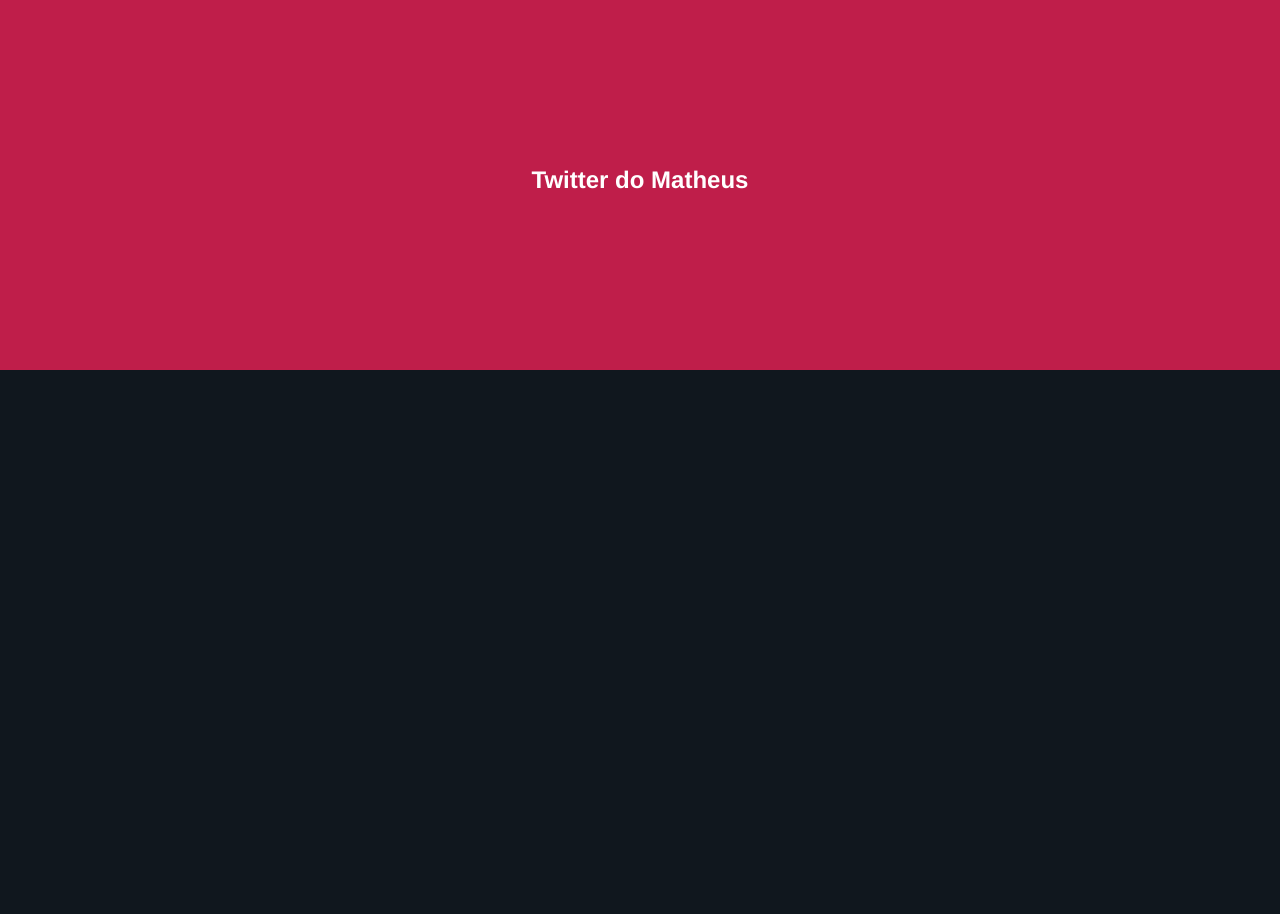
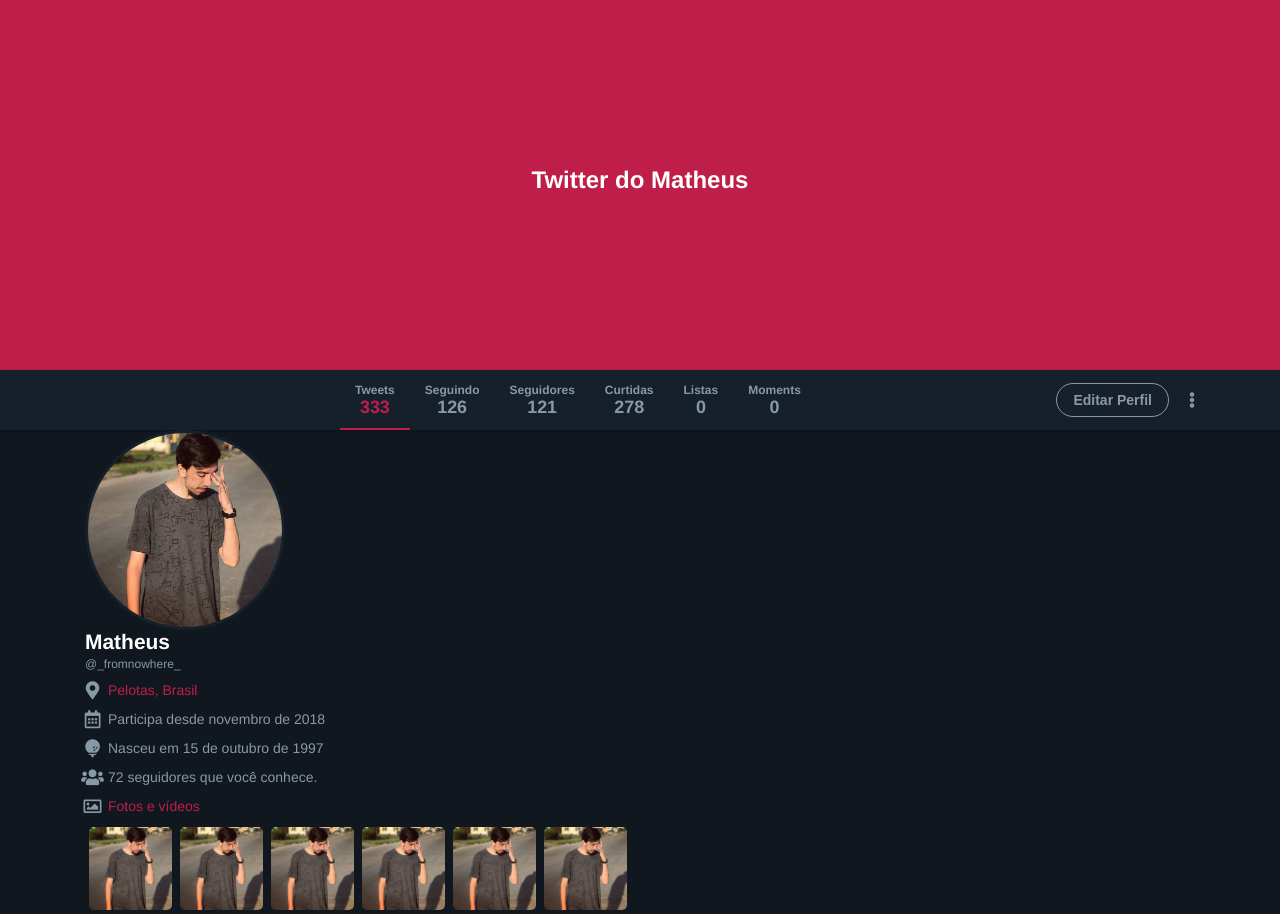
Before and after one commit to MathewsCoelho/twitter-flex, a plain HTML site: page index.html in a window 1280 px wide. Shown: the part 55-969 px from the top of the page. Before the commit the page ends 800 px from the top, so only its background shows below. Drawn offline with Linux system fonts and the light colour scheme.

Commit message:
Criação da Barra Superior e estrutura do aside do perfil

```diff
--- a/css/style.css
+++ b/css/style.css
@@ -28,6 +28,14 @@
 	border: 2px solid #BF1E4A;
 }
 
+.icon-box{
+	width: 23px;
+	height: 23px;
+	display: flex;
+	justify-content: center;
+	align-items: center;
+}
+
 .button{
 	background-color: #BF1E4A;
 	border: none;
@@ -35,7 +43,7 @@
 	color: white;
 	font-size: 0.875em;
 	font-weight: 700;
-	padding: 9px 18px;
+	padding: 8px 18px;
 	cursor: pointer;
 }
 
@@ -64,6 +72,8 @@
 header ul{
 	display: flex;
 	list-style:none;
+	align-items: center;
+	justify-content: center;
 }
 
 header nav ul li{
@@ -136,3 +146,158 @@
 	justify-content: center;
 	color: white;
 }
+
+.infos{
+	width: 100%;
+	height: 60px;
+	background-color: #15202b;
+	box-shadow: 0 1px 3px rgba(0,0,0, 0.25);
+}
+
+.infos-content{
+	display: flex;
+	justify-content: space-between;
+	align-items: center;
+	position: relative;
+	height: 100%;
+	padding-left: 285px;
+}
+
+.infos-content .profile-infos{
+	display: flex;
+	align-items: center;
+	justify-content: center;
+	height: 100%;
+}
+
+.profile-content{
+	justify-content: center;
+	align-items: center;
+	display: flex;
+	flex-direction: column;
+	padding: 0 15px;
+	position: relative;
+	height: 100%;
+}
+
+.active::after{
+	position: absolute;
+	bottom: 0;
+	left: 0;
+	width: 100%;
+	height: 2px;
+	background-color: #BF1E4A;
+	content: '';
+}
+
+.profile-content p{
+	color: #8899a6;
+	font-weight: 600;
+	font-size: 0.75em;
+}
+
+.profile-content span{
+	color: #8899a6;
+	font-weight: 700;
+	font-size: 1.12em;
+}
+
+.active span{
+	color: #BF1E4A;
+}
+
+.edit-button{
+	background: transparent;
+	outline: none;
+	font-weight: 700;
+	border: 1px solid #8899a6;
+	border-radius: 20px;
+	color: #8899a6;
+	padding: 8px 16px;
+	font-size: 0.875em;
+	cursor: pointer;
+	transition: all .3s;
+}
+
+.actions{
+	display: flex;
+	align-items: center;
+	justify-content: center;
+}
+
+.edit-button:hover{
+	background-color: #182430;
+}
+
+.fa-ellipsis-v{
+	margin-left: 20px;
+	color: #8899a6;
+	font-size: 16px;
+}
+
+.wrapper-content{
+	display: flex;
+	justify-content: space-between;
+}
+
+.wrapper-content figure{
+	width: 200px;
+	height: 200px
+}
+
+.wrapper-content .img{
+	width: 200px;
+	height: 200px;
+	border-radius: 50%;
+	border: 3px solid #15202b;
+}
+
+.wrapper-content .img:hover{
+	border: 1px solid #BF1E4A;
+}
+
+.profile .username{
+	color: white;
+	font-size: 1.31em;
+	font-weight: bold;
+}
+
+.profile .user{
+	font-size: 0.75em;
+	color: #8899a6;
+	margin-bottom: 10px;
+}
+
+.profile .user:hover{
+	color: #BF1E4A;
+}
+
+.profile .profile-infos{
+	font-size: 0.875em;
+	display: flex;
+	align-items: center;
+	color: #8899a6;
+	margin: 6px 0;
+}
+
+.profile .profile-infos .far,
+.profile .profile-infos .fas{
+	margin-right: 8px;
+	font-size: 18px;
+}
+
+.profile .user-images{
+	display: flex;
+}
+
+.profile .user-images img{
+	margin: 4px;
+	width: 83px;
+	height: 83px;
+	border-radius: 5px;
+}
+
+
+.red{
+	color: #BF1E4A;
+}
--- a/index.html
+++ b/index.html
@@ -23,7 +23,9 @@
 
 			<div class="menu-right">
 				<input type="" name="" class="input" placeholder="Buscar no Twitter">
-				<img src="img/user.jpg">
+				<figure>
+					<img src="img/user.jpg">
+				</figure>
 				<button class="button"> Tweetar </button>
 			</div>
 		</div>
@@ -32,6 +34,82 @@
 		<section class="banner">
 			<h1> Twitter do Matheus </h1>
 		</section>
+		<section class="infos">
+			<div class="infos-content content">
+				<ul class="profile-infos">
+					<li class="profile-content active">
+						<p> Tweets </p>
+						<span> 333 </span>
+					</li>
+					<li class="profile-content">
+						<p> Seguindo </p>
+						<span> 126 </span>
+					</li>
+					<li class="profile-content">
+						<p> Seguidores </p>
+						<span> 121 </span>
+					</li>
+					<li class="profile-content">
+						<p> Curtidas </p>
+						<span> 278 </span>
+					</li>
+					<li class="profile-content">
+						<p> Listas </p>
+						<span> 0 </span>
+					</li>
+					<li class="profile-content">
+						<p> Moments </p>
+						<span> 0 </span>
+					</li>
+				</ul>
+				<div class="actions">
+				<button class="edit-button"> Editar Perfil </button>
+				<i class="fas fa-ellipsis-v"></i>
+				</div>
+			</div>
+		</section>
+		<section class="wrapper-content content">
+			<aside class="profile">
+				<figure>
+					<img class="img" src="img/user.jpg">
+				</figure>
+				<p class="username"> Matheus </p>
+				<span class="user"> @_fromnowhere_ </span>
+				<div class="profile-infos">
+					<span class="icon-box"><i class="fas fa-map-marker-alt"> </span></i>
+					<span class="red"> Pelotas, Brasil </span>
+				</div>
+				<div class="profile-infos">
+					<span class="icon-box"><i class="far fa-calendar-alt"> </span></i>
+					<span> Participa desde novembro de 2018 </span>
+				</div>
+				<div class="profile-infos">
+					<span class="icon-box"><i class="fas fa-golf-ball"> </span></i>
+					<span> Nasceu em 15 de outubro de 1997 </span>
+				</div>
+				<div class="profile-infos">
+					<span class="icon-box"><i class="fas fa-users"> </span></i>
+					<span> 72 seguidores que você conhece. </span>
+				</div>
+				<div class="profile-infos">
+					<span class="icon-box"><i class="far fa-image"> </span></i>
+					<span class="red"> Fotos e vídeos </span>
+				</div>
+				<div class="user-images">
+					<img src="img/user.jpg">
+					<img src="img/user.jpg">
+					<img src="img/user.jpg">
+					<img src="img/user.jpg">
+					<img src="img/user.jpg">
+					<img src="img/user.jpg">
+				</div>
+
+			</aside>
+			<div class="timeline"></div>
+			<aside class="widgets">
+
+			</aside>
+		</section>
 	</main>
 </body>
 </html>
```
